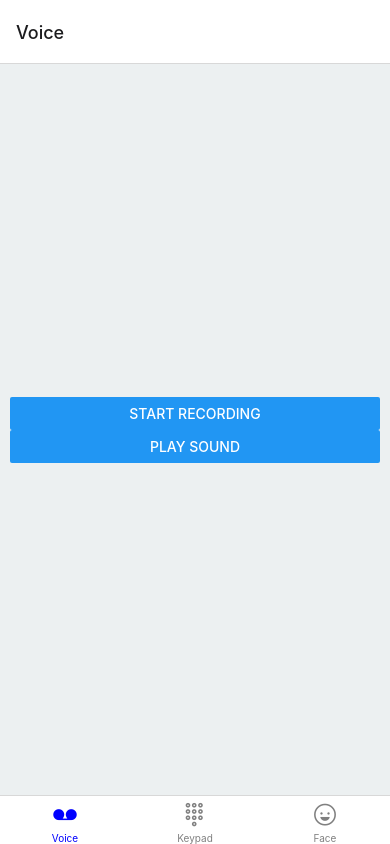
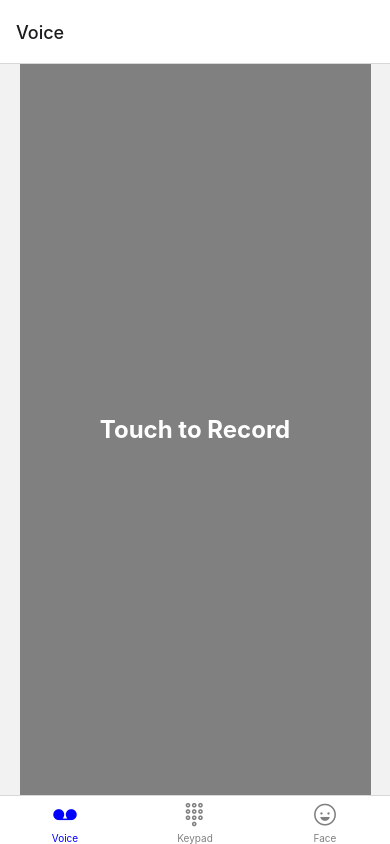
Before and after one commit to jellevdv/TopSecret, a React Native app: screen /Voice in a window 390 px wide. Built offline with nearby package versions, Linux system fonts and the light colour scheme.

Commit message:
use a touchable interface

```diff
--- a/screens/VoiceScreen.js
+++ b/screens/VoiceScreen.js
@@ -1,9 +1,10 @@
 import * as React from 'react';
-import { View, StyleSheet, Button } from 'react-native';
+import { View, StyleSheet, Button, Dimensions, TouchableOpacity, Text } from 'react-native';
 import { Audio } from 'expo-av';
 import * as FileSystem from 'expo-file-system';
 import { TextService }  from '../services/TextService.js';
 import * as Speech from 'expo-speech';
+const { width, height } = Dimensions.get('window');
 
 export default function VoiceScreen() {
   const [recording, setRecording] = React.useState();
@@ -95,20 +96,36 @@ export default function VoiceScreen() {
 
   return (
     <View style={styles.container}>
-      <Button
-        title={recording ? 'Stop Recording' : 'Start Recording'}
-        onPress={recording ? stopRecording : startRecording}
-      />
-        <Button title="Play Sound" onPress={playSound} />
-    </View>
+    <TouchableOpacity
+      style={styles.customButton}
+      onPressIn={startRecording}
+      onPressOut={stopRecording}
+    >
+      <Text style={styles.buttonText}>
+        {recording ? 'Recording...' : 'Touch to Record'}
+      </Text>
+    </TouchableOpacity>
+  </View>
   );
 }
 
-const styles = StyleSheet.create({
+const styles = {
   container: {
     flex: 1,
     justifyContent: 'center',
-    backgroundColor: '#ecf0f1',
-    padding: 10,
+    alignItems: 'center',
   },
-});
+  customButton: {
+    width: width * 0.9,
+    height: height * 0.9,
+    backgroundColor: 'grey',
+    justifyContent: 'center',
+    alignItems: 'center',
+    borderRadius: 10
+  },
+  buttonText: {
+    color: 'white',
+    fontSize: 24,
+    fontWeight: 'bold',
+  },
+};
```
